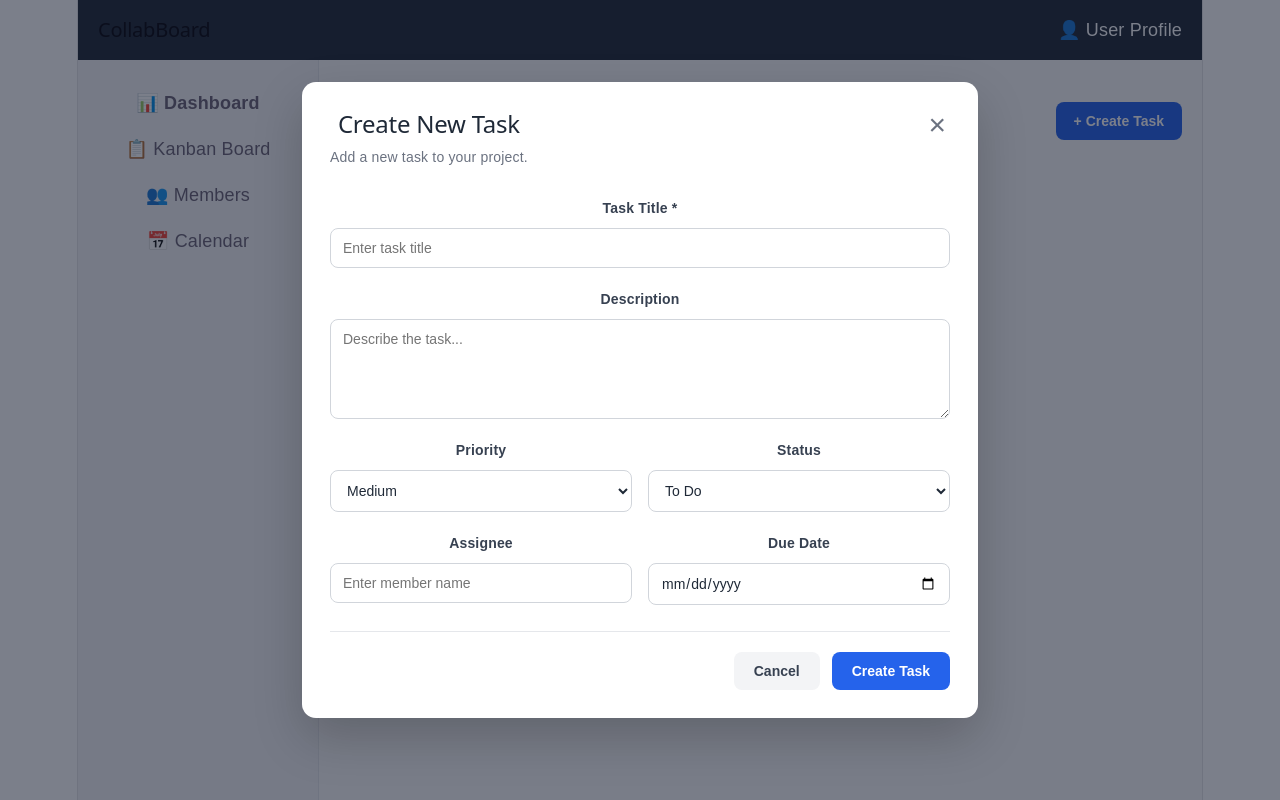
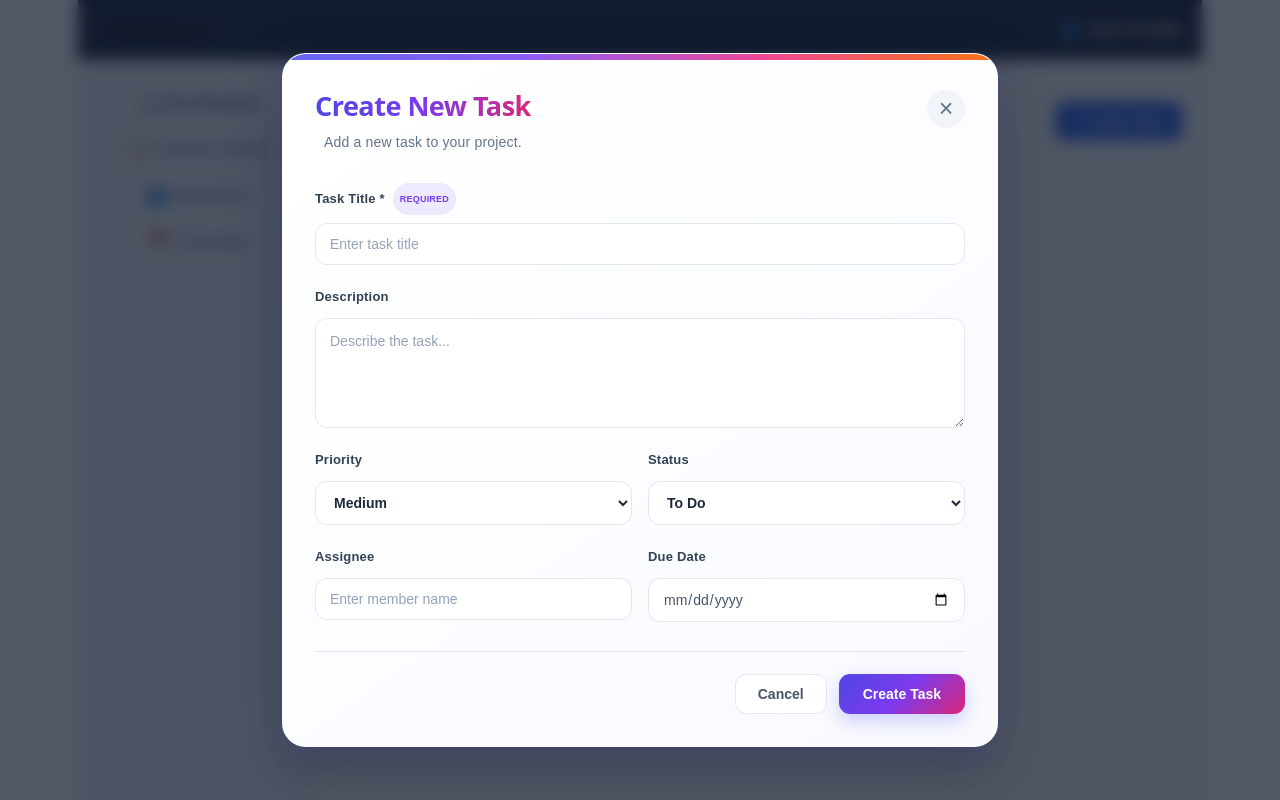
Before and after one commit to amashaE/CollabBoard, a React (Vite) app: page / in a window 1280 px wide. Both pictures are taken after a click on the button "+ Create Task". Built offline with nearby package versions, Linux system fonts and the light colour scheme.

Commit message:
Add attractive Create Task Modal

```diff
--- a/src/components/CreateTaskModal.css
+++ b/src/components/CreateTaskModal.css
@@ -1,149 +1,432 @@
+
 .modal-overlay {
   position: fixed;
   inset: 0;
-  background: rgba(15, 23, 42, 0.55);
+  z-index: 1000;
+
   display: flex;
   align-items: center;
   justify-content: center;
-  padding: 20px;
-  z-index: 1000;
+
+  padding: 24px;
+
+  background: rgba(15, 23, 42, 0.72);
+  backdrop-filter: blur(8px);
+
+  animation: overlayFade 0.25s ease;
 }
 
 .create-task-modal {
+  position: relative;
+
   width: 100%;
-  max-width: 620px;
+  max-width: 650px;
   max-height: 90vh;
+
   overflow-y: auto;
-  background: #ffffff;
-  border-radius: 14px;
-  box-shadow: 0 20px 50px rgba(0, 0, 0, 0.2);
-  padding: 28px;
+
+  background: linear-gradient(
+    145deg,
+    #ffffff 0%,
+    #f8faff 100%
+  );
+
+  border: 1px solid rgba(255, 255, 255, 0.8);
+  border-radius: 24px;
+
+  box-shadow:
+    0 25px 60px rgba(15, 23, 42, 0.28),
+    0 8px 20px rgba(79, 70, 229, 0.12);
+
+  padding: 32px;
+
+  animation: modalSlide 0.3s ease;
 }
+
+.create-task-modal::before {
+  content: "";
+
+  position: absolute;
+  top: 0;
+  left: 0;
+  right: 0;
+
+  height: 6px;
+
+  border-radius: 24px 24px 0 0;
+
+  background: linear-gradient(
+    90deg,
+    #6366f1,
+    #8b5cf6,
+    #ec4899,
+    #f97316
+  );
+}
+
 
 .modal-header {
   display: flex;
+  align-items: flex-start;
   justify-content: space-between;
-  align-items: flex-start;
-  margin-bottom: 24px;
+
+  margin-bottom: 28px;
+  padding-top: 4px;
 }
 
 .modal-header h2 {
-  margin: 0 0 6px;
-  color: #1f2937;
-  font-size: 24px;
+  margin: 0;
+
+  font-size: 27px;
+  font-weight: 750;
+
+  letter-spacing: -0.5px;
+
+  background: linear-gradient(
+    90deg,
+    #4f46e5,
+    #7c3aed,
+    #db2777
+  );
+
+  -webkit-background-clip: text;
+  background-clip: text;
+  -webkit-text-fill-color: transparent;
 }
 
 .modal-header p {
-  margin: 0;
-  color: #6b7280;
+  margin: 7px 0 0;
+
+  color: #64748b;
+
   font-size: 14px;
 }
 
 .close-button {
+  width: 38px;
+  height: 38px;
+
+  display: flex;
+  align-items: center;
+  justify-content: center;
+
   border: none;
-  background: transparent;
-  color: #6b7280;
-  font-size: 30px;
+  border-radius: 50%;
+
+  background: #f1f5f9;
+  color: #64748b;
+
+  font-size: 25px;
   line-height: 1;
+
   cursor: pointer;
-  padding: 0 4px;
+
+  transition:
+    background 0.2s ease,
+    color 0.2s ease,
+    transform 0.2s ease;
 }
 
 .close-button:hover {
-  color: #111827;
+  background: #fee2e2;
+  color: #ef4444;
+
+  transform: rotate(90deg);
 }
 
 .form-group {
   display: flex;
   flex-direction: column;
-  gap: 7px;
+
+  gap: 8px;
+
   flex: 1;
-  margin-bottom: 18px;
+
+  margin-bottom: 19px;
 }
 
 .form-group label {
-  color: #374151;
-  font-size: 14px;
-  font-weight: 600;
+  display: flex;
+  align-items: center;
+
+  color: #334155;
+
+  font-size: 13px;
+  font-weight: 700;
+
+  letter-spacing: 0.2px;
+}
+
+.form-group label[for="title"]::after {
+  content: "Required";
+
+  margin-left: 8px;
+
+  padding: 3px 7px;
+
+  border-radius: 20px;
+
+  background: #ede9fe;
+  color: #7c3aed;
+
+  font-size: 9px;
+  font-weight: 700;
+
+  text-transform: uppercase;
 }
 
 .form-group input,
 .form-group textarea,
 .form-group select {
   width: 100%;
+
   box-sizing: border-box;
-  border: 1px solid #d1d5db;
-  border-radius: 8px;
-  padding: 11px 12px;
+
+  border: 1.5px solid #e2e8f0;
+  border-radius: 12px;
+
+  padding: 12px 14px;
+
+  background: #ffffff;
+
+  color: #1e293b;
+
   font-family: inherit;
   font-size: 14px;
-  color: #1f2937;
-  background: #ffffff;
+
   outline: none;
-  transition: border-color 0.2s, box-shadow 0.2s;
+
+  transition:
+    border-color 0.2s ease,
+    box-shadow 0.2s ease,
+    transform 0.2s ease,
+    background 0.2s ease;
 }
 
-.form-group textarea {
-  resize: vertical;
-  min-height: 100px;
+.form-group input::placeholder,
+.form-group textarea::placeholder {
+  color: #94a3b8;
 }
 
 .form-group input:focus,
 .form-group textarea:focus,
 .form-group select:focus {
-  border-color: #2563eb;
-  box-shadow: 0 0 0 3px rgba(37, 99, 235, 0.1);
+  border-color: #6366f1;
+
+  background: #ffffff;
+
+  box-shadow:
+    0 0 0 4px rgba(99, 102, 241, 0.10),
+    0 5px 15px rgba(99, 102, 241, 0.08);
+
+  transform: translateY(-1px);
+}
+
+.form-group textarea {
+  min-height: 105px;
+
+  resize: vertical;
+
+  line-height: 1.5;
+}
+
+.form-group select {
+  cursor: pointer;
 }
 
 .form-row {
   display: flex;
+
   gap: 16px;
+}
+
+.form-group input[type="date"] {
+  color: #475569;
+
+  cursor: pointer;
+}
+
+#priority {
+  font-weight: 600;
+}
+
+#status {
+  font-weight: 600;
 }
 
 .modal-actions {
   display: flex;
   justify-content: flex-end;
+  align-items: center;
+
   gap: 12px;
-  margin-top: 8px;
-  padding-top: 20px;
-  border-top: 1px solid #e5e7eb;
+
+  margin-top: 10px;
+  padding-top: 22px;
+
+  border-top: 1px solid #e2e8f0;
 }
 
-.cancel-button,
-.create-button {
-  border: none;
-  border-radius: 8px;
-  padding: 11px 20px;
+/* Cancel */
+.cancel-button {
+  border: 1.5px solid #e2e8f0;
+  border-radius: 11px;
+
+  padding: 11px 22px;
+
+  background: #ffffff;
+  color: #475569;
+
   font-size: 14px;
-  font-weight: 600;
+  font-weight: 650;
+
   cursor: pointer;
-}
 
-.cancel-button {
-  background: #f3f4f6;
-  color: #374151;
+  transition:
+    background 0.2s ease,
+    border-color 0.2s ease,
+    transform 0.2s ease;
 }
 
 .cancel-button:hover {
-  background: #e5e7eb;
+  background: #f8fafc;
+
+  border-color: #cbd5e1;
+
+  transform: translateY(-1px);
 }
 
+/* Create */
 .create-button {
-  background: #2563eb;
-  color: white;
+  position: relative;
+
+  overflow: hidden;
+
+  border: none;
+  border-radius: 11px;
+
+  padding: 12px 24px;
+
+  background: linear-gradient(
+    135deg,
+    #4f46e5,
+    #7c3aed,
+    #db2777
+  );
+
+  color: #ffffff;
+
+  font-size: 14px;
+  font-weight: 700;
+
+  box-shadow:
+    0 7px 18px rgba(99, 102, 241, 0.30);
+
+  cursor: pointer;
+
+  transition:
+    transform 0.2s ease,
+    box-shadow 0.2s ease;
 }
 
 .create-button:hover {
-  background: #1d4ed8;
+  transform: translateY(-2px);
+
+  box-shadow:
+    0 10px 24px rgba(99, 102, 241, 0.40);
 }
 
-@media (max-width: 600px) {
+.create-button:active {
+  transform: translateY(0);
+}
+
+/* Shimmer effect */
+.create-button::before {
+  content: "";
+
+  position: absolute;
+
+  top: 0;
+  left: -100%;
+
+  width: 60%;
+  height: 100%;
+
+  background: linear-gradient(
+    90deg,
+    transparent,
+    rgba(255, 255, 255, 0.25),
+    transparent
+  );
+
+  transform: skewX(-20deg);
+
+  transition: left 0.5s ease;
+}
+
+.create-button:hover::before {
+  left: 140%;
+}
+
+
+.create-task-modal::-webkit-scrollbar {
+  width: 7px;
+}
+
+.create-task-modal::-webkit-scrollbar-track {
+  background: transparent;
+}
+
+.create-task-modal::-webkit-scrollbar-thumb {
+  background: #cbd5e1;
+
+  border-radius: 20px;
+}
+
+.create-task-modal::-webkit-scrollbar-thumb:hover {
+  background: #94a3b8;
+}
+
+@keyframes overlayFade {
+  from {
+    opacity: 0;
+  }
+
+  to {
+    opacity: 1;
+  }
+}
+
+@keyframes modalSlide {
+  from {
+    opacity: 0;
+    transform: translateY(25px) scale(0.96);
+  }
+
+  to {
+    opacity: 1;
+    transform: translateY(0) scale(1);
+  }
+}
+
+@media (max-width: 650px) {
+  .modal-overlay {
+    padding: 12px;
+  }
+
   .create-task-modal {
-    padding: 20px;
+    padding: 24px 20px;
+
+    border-radius: 19px;
+  }
+
+  .modal-header h2 {
+    font-size: 23px;
   }
 
   .form-row {
     flex-direction: column;
+
     gap: 0;
   }
 
```
